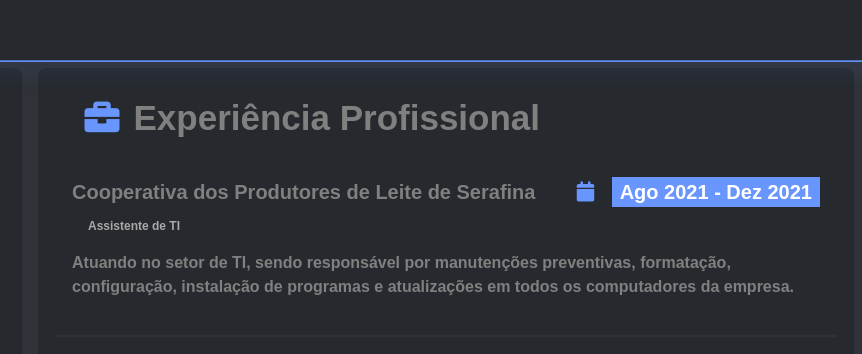
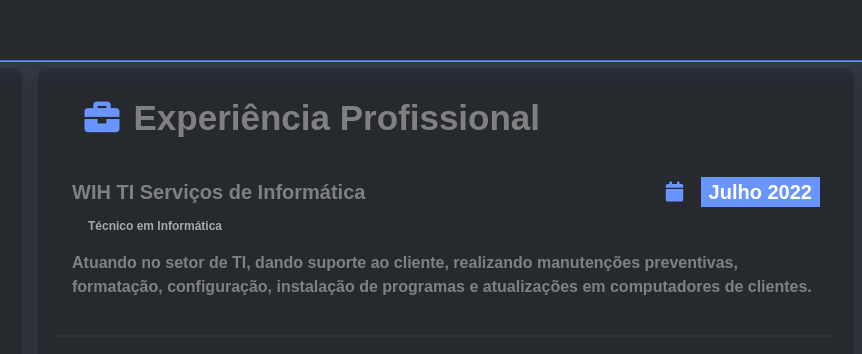
Before and after one commit to midnightsonne/CV-Anderson-Polo, a plain HTML site: page index.html in a window 1280 px wide. Shown: the top 354 px of the page, 418-1280 px from the left. Drawn offline with Linux system fonts and the light colour scheme; some icons are missing.

Commit message:
Added files via upload

```diff
--- a/index.html
+++ b/index.html
@@ -59,6 +59,16 @@
     <div class="polo-second polo-margin-top-8">
       <div class="polo-container polo-card">
         <h2 class="polo-padding-large"> <i class="fas fa-briefcase fa-fw"> </i> Experiência Profissional </h2>
+        <div class="polo-container">
+          <h5> <a href="http://cooperlate.com.br/"> WIH TI Serviços de Informática </a>
+            <div class="polo-pre-tag polo-float-right"> <i class="fas fa-calendar fa-fw polo-margin-right-8 polo-margin-left-16"> </i> <span class="polo-tag"> Julho 2022 </span> </div>
+          </h5>
+          <h7 class="polo-text-color-darkgray polo-margin-left-16 polo-pre-func"> Técnico em Informática </h7>
+          <h6>
+            <p> Atuando no setor de TI, dando suporte ao cliente, realizando manutenções preventivas, formatação, configuração, instalação de programas e atualizações em computadores de clientes. </p>
+          </h6>
+        </div>
+        <hr>
         <div class="polo-container">
           <h5> <a href="http://cooperlate.com.br/"> Cooperativa dos Produtores de Leite de Serafina </a>
             <div class="polo-pre-tag polo-float-right"> <i class="fas fa-calendar fa-fw polo-margin-right-8 polo-margin-left-16"> </i> <span class="polo-tag"> Ago 2021 - Dez 2021 </span> </div>
```
